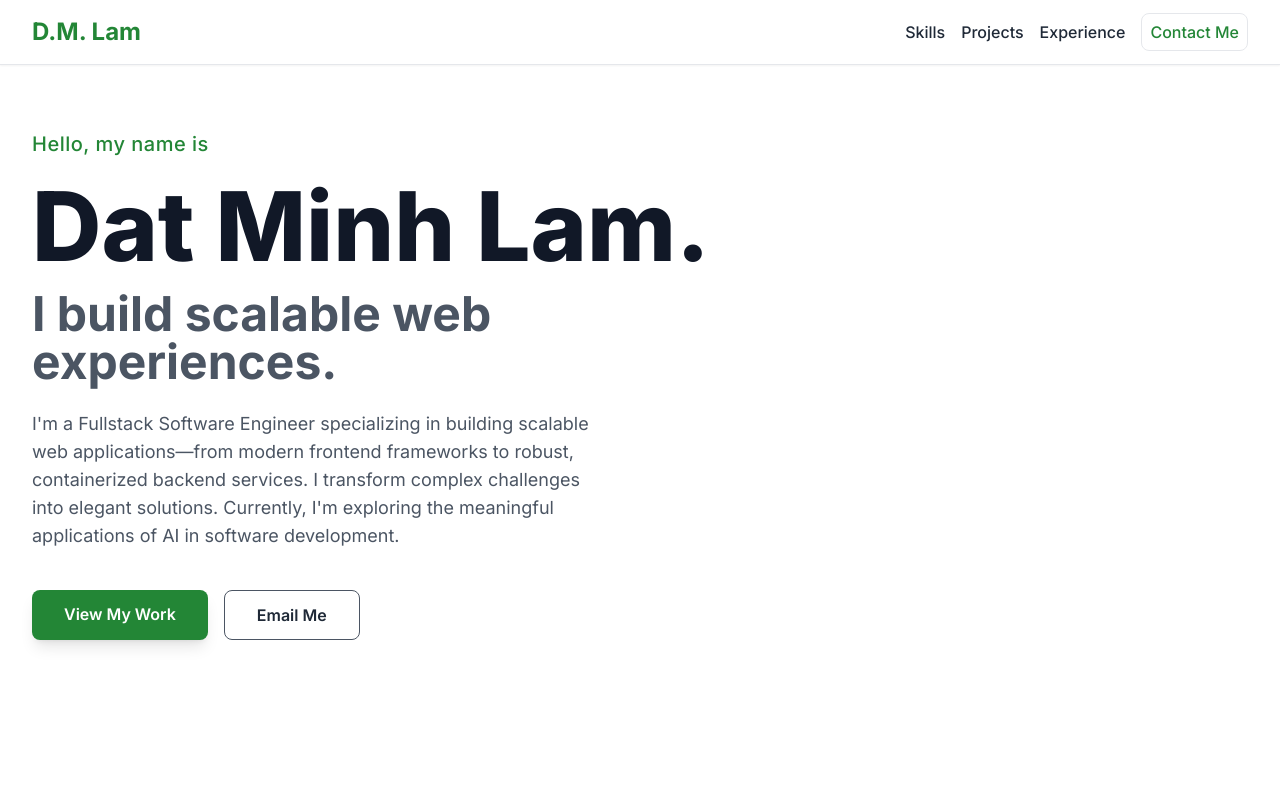
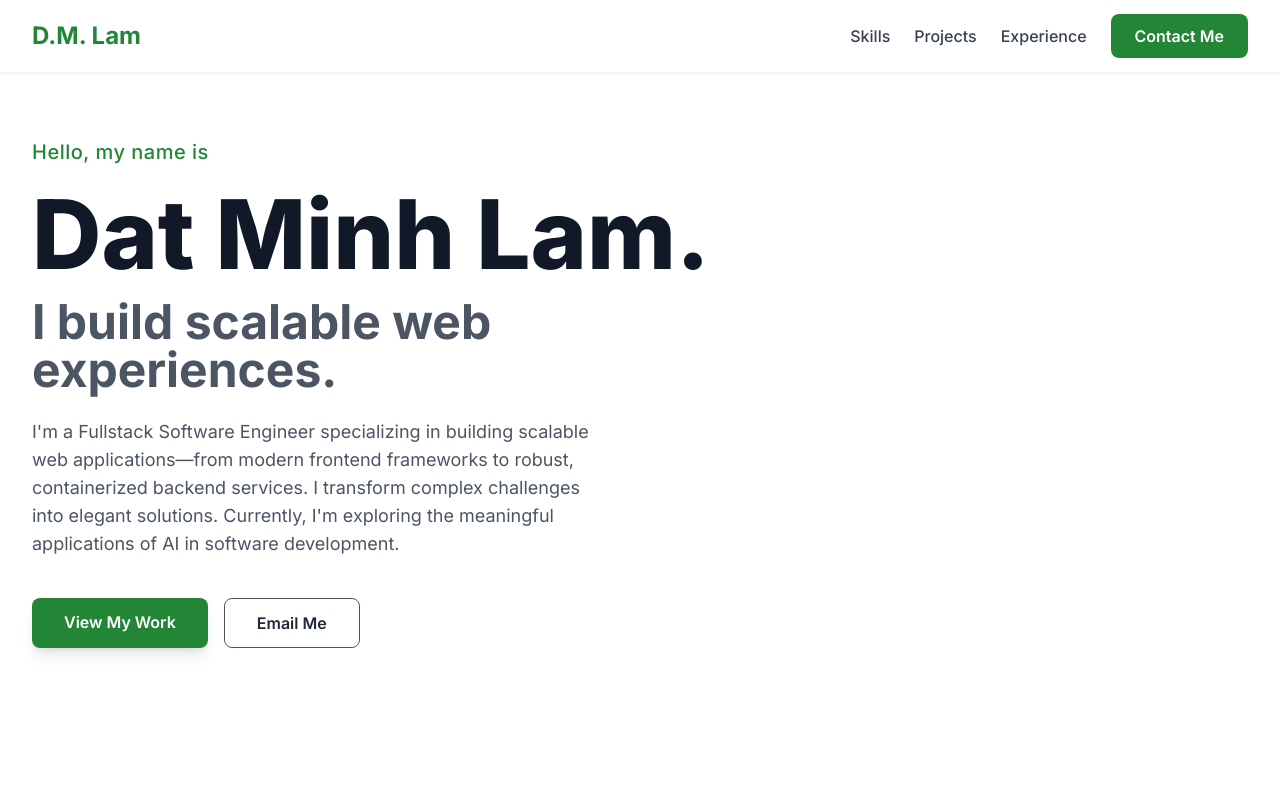
Before and after one commit to pasiones/portfolio, a React (Vite) app: page / in a window 1280 px wide. Shown: the top 800 px of the page. Built offline with nearby package versions, Linux system fonts and the light colour scheme.

Commit message:
improve header, add README

```diff
--- a/src/components/Header.jsx
+++ b/src/components/Header.jsx
@@ -22,42 +22,42 @@
             initial={{ y: -100, opacity: 0 }}
             animate={{ y: 0, opacity: 1 }}
             transition={{ duration: 0.5, ease: "easeOut" }}
-            className="sticky top-0 z-50 bg-white/95 dark:bg-[#161b22]/95 backdrop-blur-sm border-b border-gray-200 dark:border-gray-700 shadow-sm"
+            className="sticky top-0 z-50 bg-white/90 dark:bg-[#0d1117]/90 backdrop-blur-md border-b border-gray-200/50 dark:border-gray-800/50 shadow-sm"
         >
-            <div className="max-w-7xl mx-auto px-4 sm:px-6 lg:px-8 py-4 flex justify-between items-center">
+            <div className="max-w-7xl mx-auto px-4 sm:px-6 lg:px-8 py-3.5 flex justify-between items-center">
                 <a
                     href="#hero"
                     onClick={(e) => handleNavClick(e, 'hero')}
-                    className="text-2xl font-bold text-accent hover:opacity-80 transition duration-300"
+                    className="text-2xl font-bold text-accent hover:scale-105 transition-transform duration-300"
                 >
                     D.M. Lam
                 </a>
-                <nav className="space-x-4">
+                <nav className="flex items-center space-x-6">
                     <a
                         href="#skills"
                         onClick={(e) => handleNavClick(e, 'skills')}
-                        className="nav-link text-gray-800 dark:text-gray-300 text-base font-medium hover:text-accent dark:hover:text-accent transition duration-150 hidden sm:inline-block"
+                        className="nav-link text-gray-700 dark:text-gray-300 text-base font-medium hover:text-accent dark:hover:text-accent transition-colors duration-300 hidden sm:inline-block relative after:absolute after:bottom-0 after:left-0 after:h-0.5 after:w-0 after:bg-accent after:transition-all after:duration-300 hover:after:w-full"
                     >
                         Skills
                     </a>
                     <a
                         href="#projects"
                         onClick={(e) => handleNavClick(e, 'projects')}
-                        className="nav-link text-gray-800 dark:text-gray-300 text-base font-medium hover:text-accent dark:hover:text-accent transition duration-150 hidden sm:inline-block"
+                        className="nav-link text-gray-700 dark:text-gray-300 text-base font-medium hover:text-accent dark:hover:text-accent transition-colors duration-300 hidden sm:inline-block relative after:absolute after:bottom-0 after:left-0 after:h-0.5 after:w-0 after:bg-accent after:transition-all after:duration-300 hover:after:w-full"
                     >
                         Projects
                     </a>
                     <a
                         href="#experience"
                         onClick={(e) => handleNavClick(e, 'experience')}
-                        className="nav-link text-gray-800 dark:text-gray-300 text-base font-medium hover:text-accent dark:hover:text-accent transition duration-150 hidden sm:inline-block"
+                        className="nav-link text-gray-700 dark:text-gray-300 text-base font-medium hover:text-accent dark:hover:text-accent transition-colors duration-300 hidden sm:inline-block relative after:absolute after:bottom-0 after:left-0 after:h-0.5 after:w-0 after:bg-accent after:transition-all after:duration-300 hover:after:w-full"
                     >
                         Experience
                     </a>
                     <a
                         href="#contact"
                         onClick={(e) => handleNavClick(e, 'contact')}
-                        className="nav-link text-base font-medium hover:bg-accent hover:text-white transition duration-150 p-2 border border-accent rounded-lg text-accent"
+                        className="nav-link text-base font-semibold bg-accent text-white hover:bg-[#2ea043] hover:shadow-lg hover:scale-105 active:scale-95 transition-all duration-300 px-6 py-2.5 rounded-lg"
                     >
                         Contact Me
                     </a>
```
Also changed, not shown: 1 other file (tests, documents, lock files or other folders).
